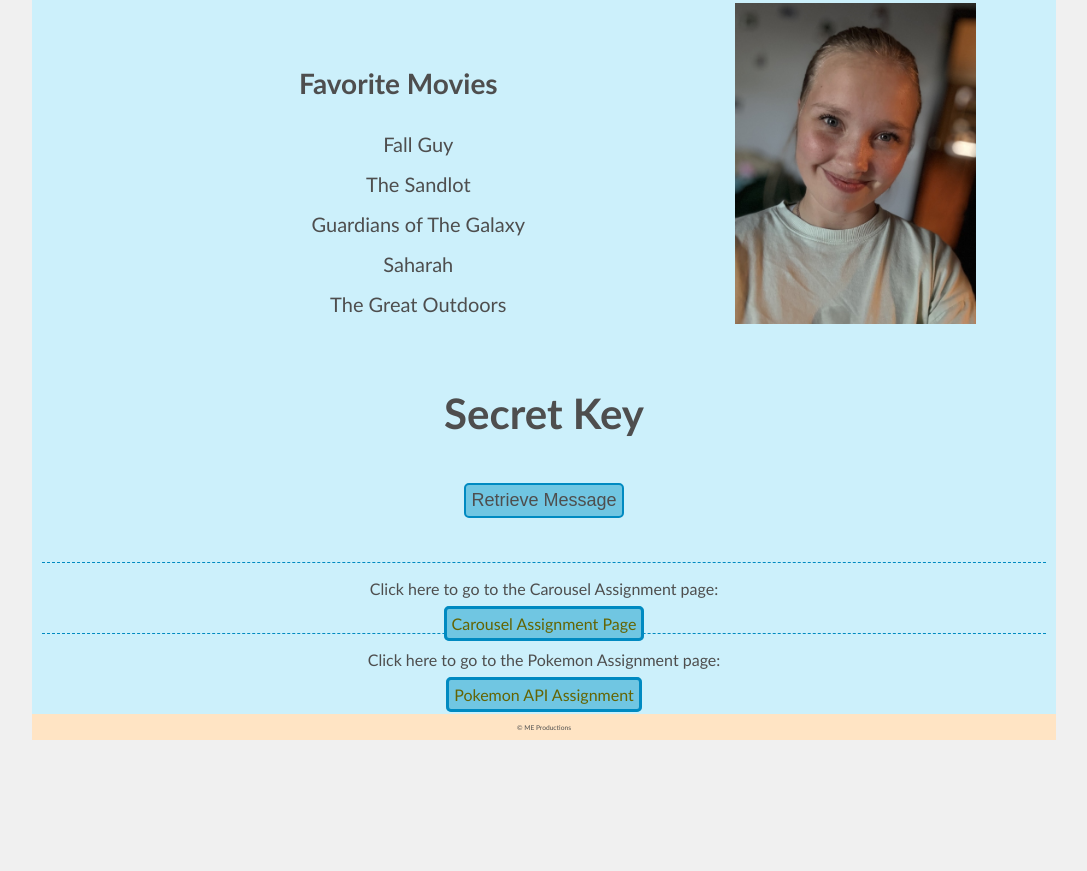
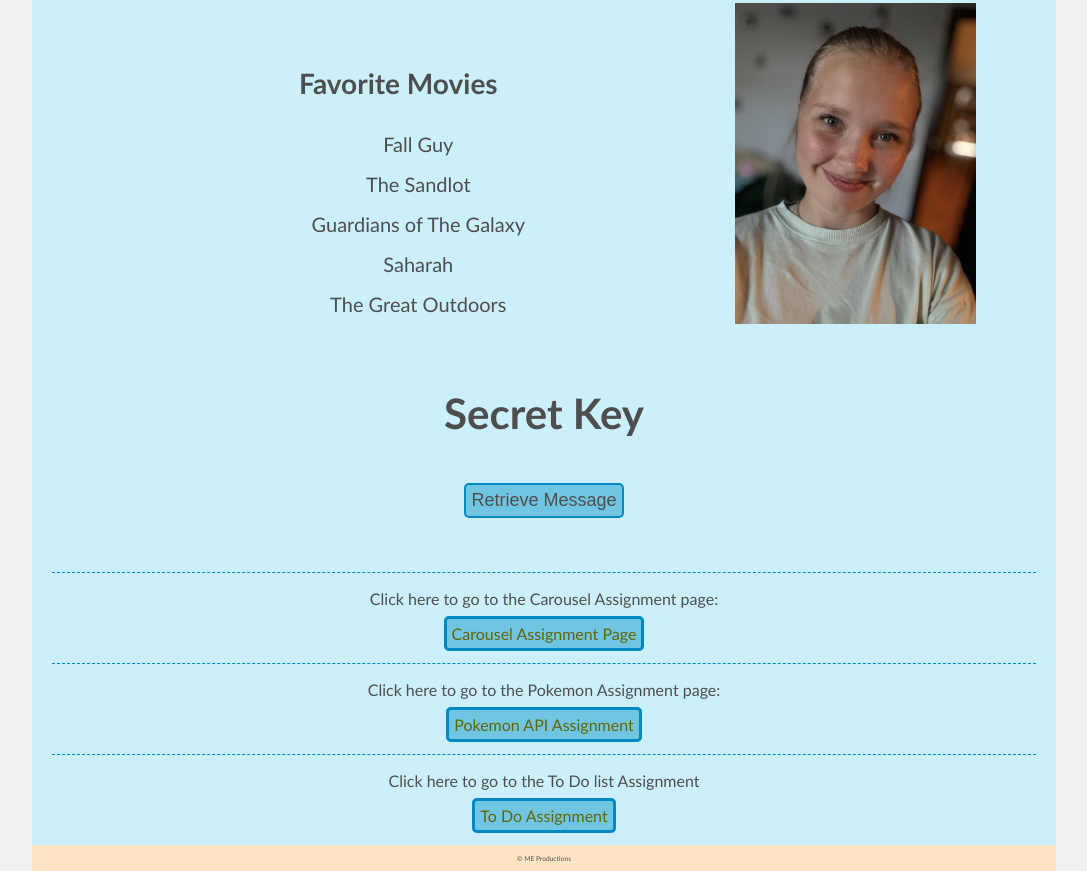
Before and after one commit to meffa05/meffa05.github.io, a plain HTML site: page index.html in a window 1280 px wide. Shown: the part 600-1471 px from the top of the page, without its empty margins (96-1183 px from the left). Before the commit the page ends 1340 px from the top, so only its background shows below. Drawn offline with Linux system fonts and the light colour scheme.

Commit message:
Added Nav to To Do list on homepage

```diff
--- a/css/styles.css
+++ b/css/styles.css
@@ -62,6 +62,9 @@ body{
 #pokemon-ctr{
     text-align: center;
     margin-top:20px;
+}
+.navs{
+    padding:10px;
 }
 #SecretKey{
     clear: both;
--- a/index.html
+++ b/index.html
@@ -56,16 +56,22 @@
                 <p id="Message"></p>
             </section>
 
-            <section>
+            <section class="navs">
                 <nav>
                     <p>Click here to go to the Carousel Assignment page:</p>
                     <a href="carousel.html">Carousel Assignment Page</a>
                 </nav>
             </section>
-            <section>
+            <section class="navs">
                 <nav>
                     <p>Click here to go to the Pokemon Assignment page:</p>
                     <a href="pokemon.html">Pokemon API Assignment</a>
+                </nav>
+            </section>
+            <section class="navs">
+                <nav>
+                    <p>Click here to go to the To Do list Assignment</p>
+                    <a href="todo.html">To Do Assignment</a>
                 </nav>
             </section>
 
```
